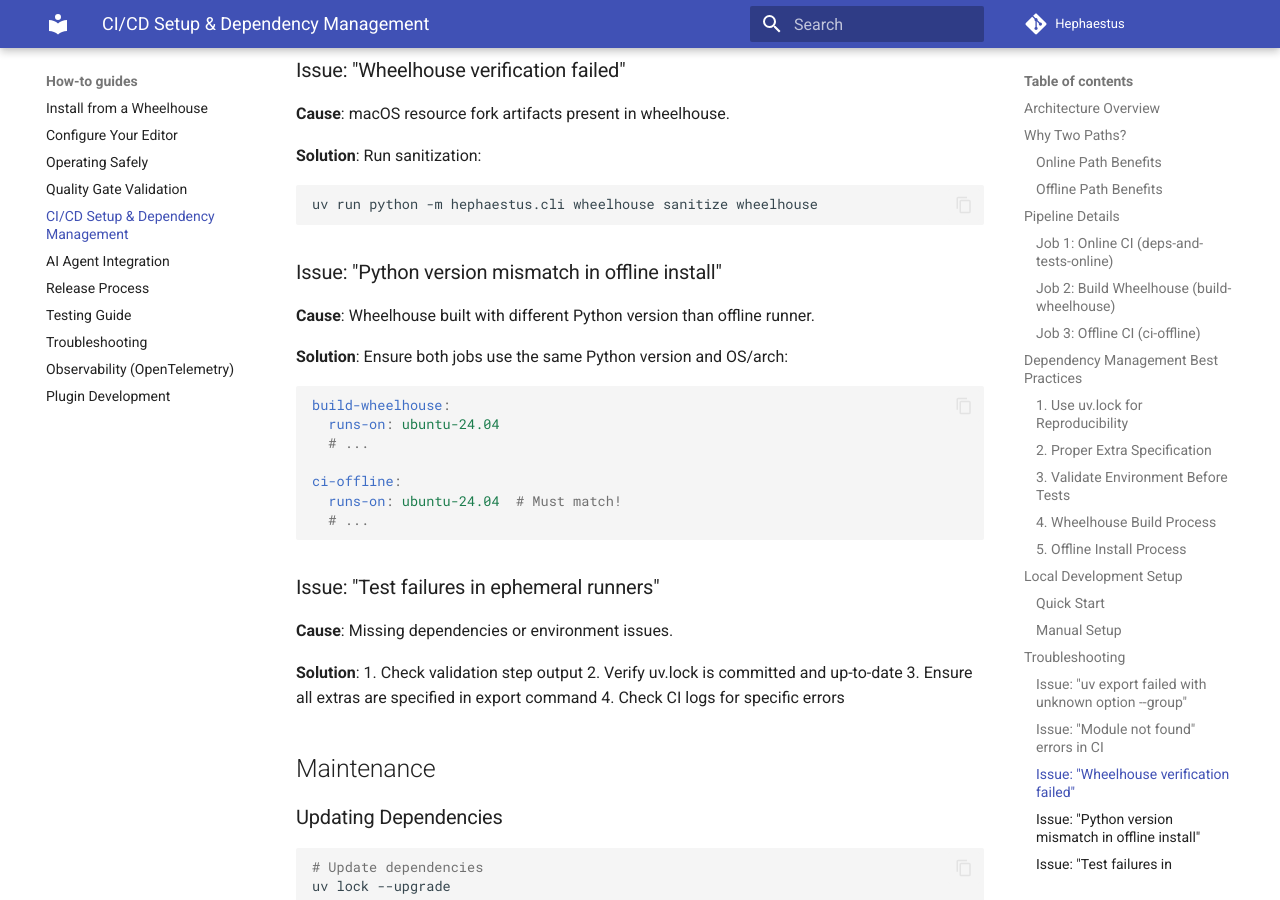
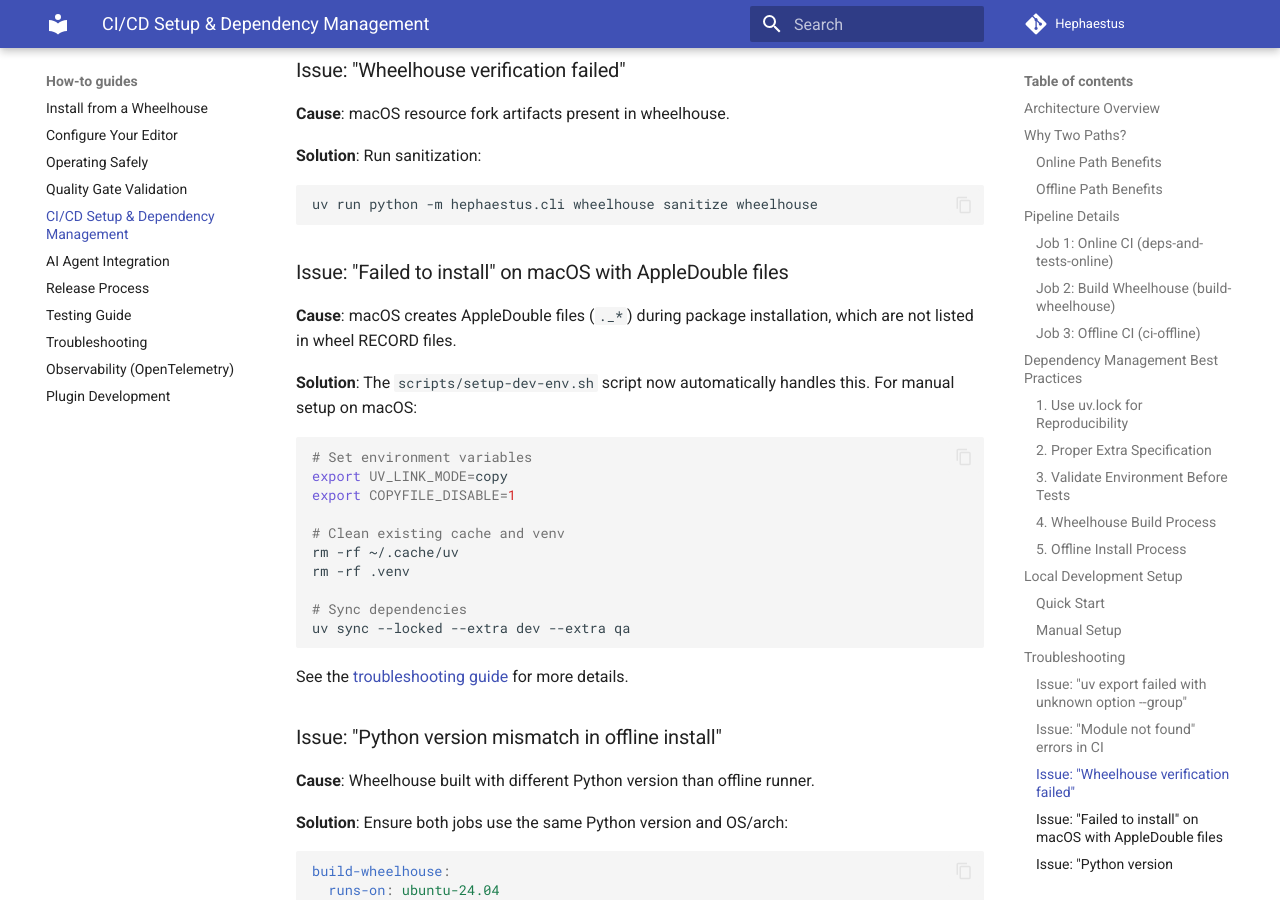
Before and after one commit to IAmJonoBo/Hephaestus, an MkDocs documentation site: the page built from docs/how-to/ci-setup.md, in a window 1280 px wide and 900 px high, scrolled down 5225 px. Built offline with MkDocs 1.6.1 and Material for MkDocs 9.7.7, drawn with Linux system fonts in a browser that asks for light colours; comment, search, counter and statistics services are not loaded.

Commit message:
Add macOS setup documentation and validation script
- Update CONTRIBUTING.md with setup script recommendation
- Add macOS troubleshooting section to ci-setup.md
- Add validation script to test bash syntax and logic
- Document macOS-specific setup considerations

Co-authored-by: IAmJonoBo <20725096+IAmJonoBo@users.noreply.github.com>

````diff
--- a/docs/how-to/ci-setup.md
+++ b/docs/how-to/ci-setup.md
@@ -255,6 +255,27 @@ uv export --locked --format requirements-txt --extra dev --extra qa
 uv run python -m hephaestus.cli wheelhouse sanitize wheelhouse
 ```
 
+### Issue: "Failed to install" on macOS with AppleDouble files
+
+**Cause**: macOS creates AppleDouble files (`._*`) during package installation, which are not listed in wheel RECORD files.
+
+**Solution**: The `scripts/setup-dev-env.sh` script now automatically handles this. For manual setup on macOS:
+
+```bash
+# Set environment variables
+export UV_LINK_MODE=copy
+export COPYFILE_DISABLE=1
+
+# Clean existing cache and venv
+rm -rf ~/.cache/uv
+rm -rf .venv
+
+# Sync dependencies
+uv sync --locked --extra dev --extra qa
+```
+
+See the [troubleshooting guide](troubleshooting.md#macos-appledoubleresource-fork-installation-errors) for more details.
+
 ### Issue: "Python version mismatch in offline install"
 
 **Cause**: Wheelhouse built with different Python version than offline runner.
````
Also changed, not shown: CONTRIBUTING.md (+6 -0 lines), 1 other file.
